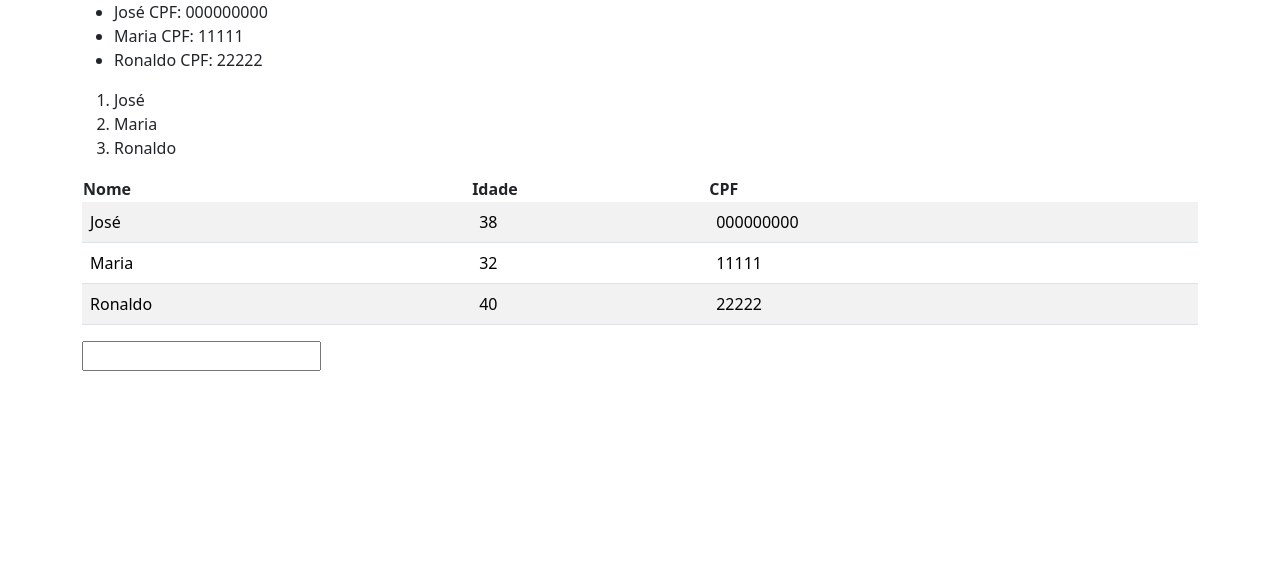
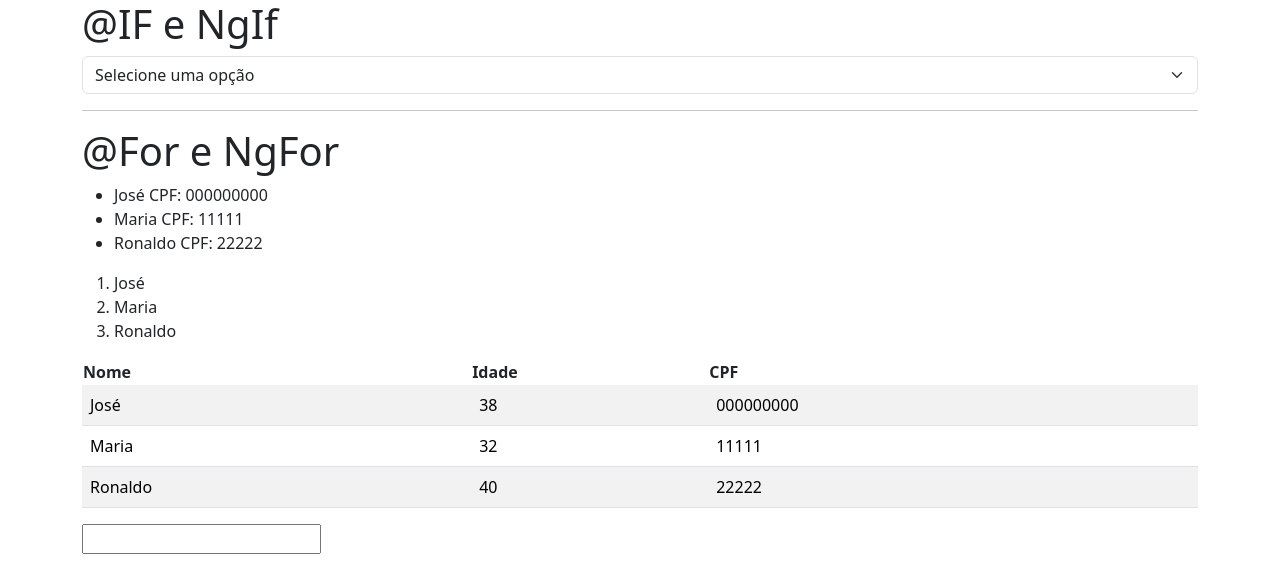
Before and after one commit to renan-andrade-senai/aulas-angular-pub, an Angular app: page / in a window 1280 px wide. Shown: the top 564 px of the page. Built offline with nearby package versions, Linux system fonts and the light colour scheme.

Commit message:
aula03-@if e ngif

```diff
--- a/src/app/app.html
+++ b/src/app/app.html
@@ -1,4 +1,39 @@
 <div class="container">
+    <h1>@IF e NgIf</h1>
+    <select [(ngModel)]="opcao" name="tipo" id="tipo" class="form-select">
+        @for (op of tipoPessoa; track $index) {
+            <option [value]="$index">{{op}}</option>
+        }
+    </select>
+    @if (opcao == '1') {
+        <div *ngIf="opcao == '1'" class="row">
+            <div class="col">
+                <label for="nome" class="form-label">Nome</label>
+                <input type="text" name="nome" id="nome" class="form-control">
+            </div>
+        </div>
+        <div class="row">
+            <div class="col">
+                <label for="CPF" class="form-label">CPF</label>
+                <input type="text" name="CPF" id="CPF" class="form-control">
+            </div>
+        </div>
+    } @else if (opcao == '2') {
+        <div class="row">
+            <div class="col">
+                <label for="razao-social" class="form-label">Razão Social</label>
+                <input type="text" name="razao-social" id="razao-social" class="form-control">
+            </div>
+        </div>
+        <div class="row">
+            <div class="col">
+                <label for="CNPJ" class="form-label">CNPJ</label>
+                <input type="text" name="CNPJ" id="CNPJ" class="form-control">
+            </div>
+        </div>
+    }
+    <hr>
+    <h1>@For e NgFor</h1>
     <ul>
     @for (pessoa of pessoas; track $index) {
       <li>{{pessoa.nome}} CPF: {{pessoa.cpf}}</li>
--- a/src/app/app.ts
+++ b/src/app/app.ts
@@ -12,6 +12,9 @@ import { FormsModule } from '@angular/forms';
 })
 export class App {
 
+  protected tipoPessoa = ['Selecione uma opção', 'Física', 'Jurídica'];
+  protected opcao = '0';
+
   protected pessoas: Pessoa[] = [
     new Pessoa('José', 38, '000000000'),
     new Pessoa('Maria', 32, '11111'),
```
